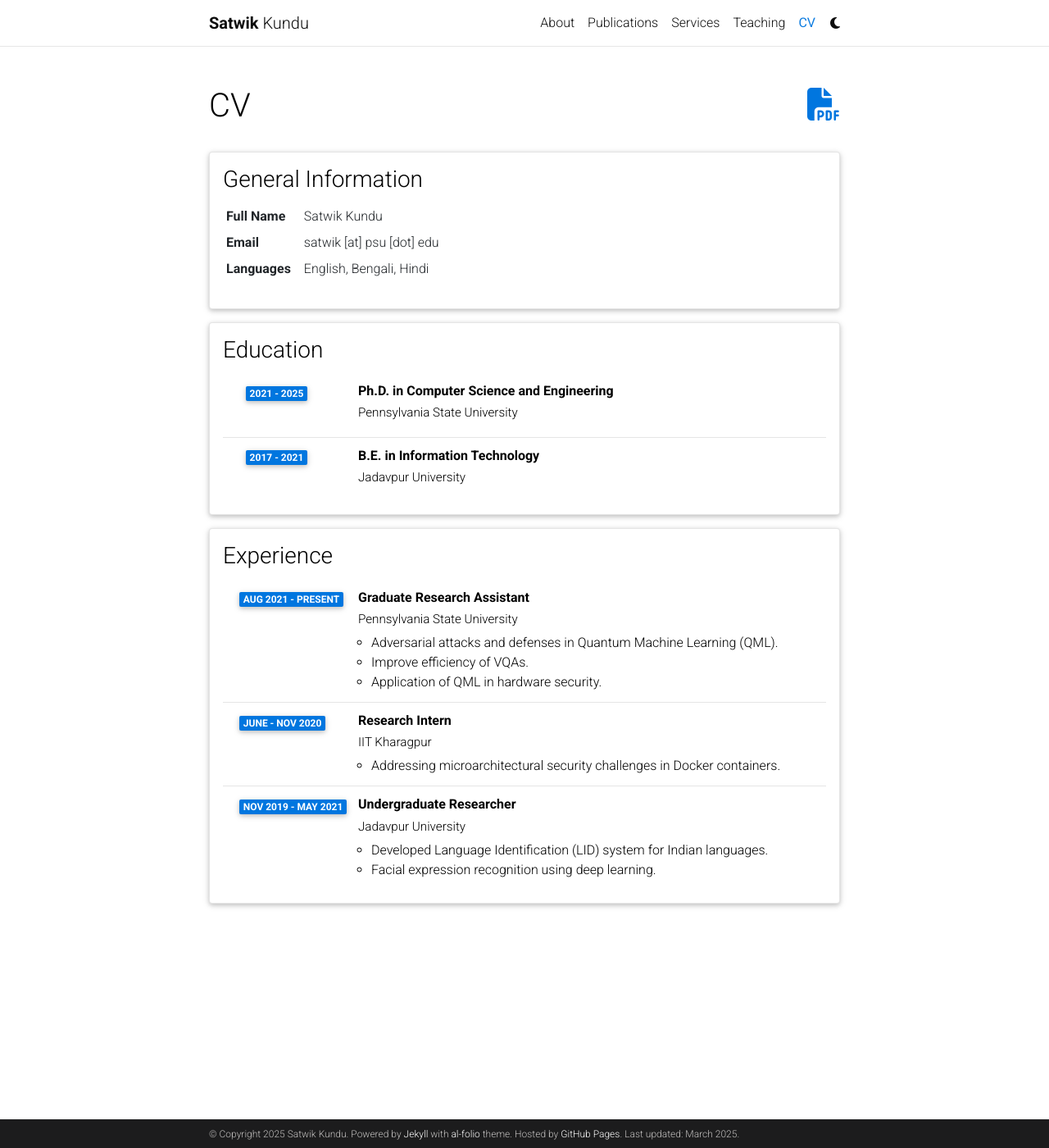
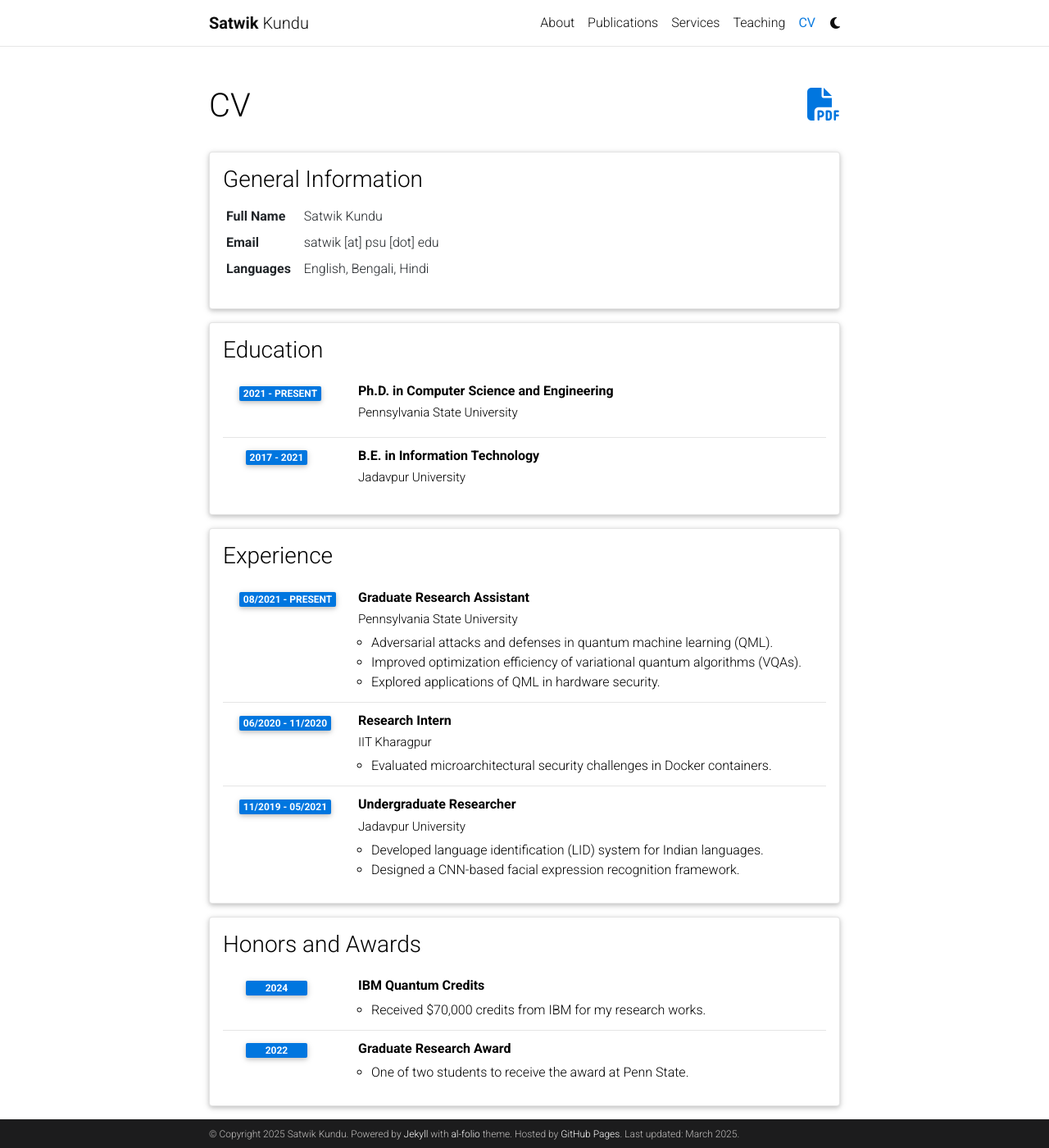
Before and after one commit to satwik-kundu/satwik-kundu.github.io, a Jekyll site: the page built from _pages/cv.md, in a window 1280 px wide and 1400 px high. Shown: the whole window at 82% size. Built offline with Jekyll 4.4.1, drawn with Linux system fonts in a browser that asks for light colours; full-size pictures stand in for the smaller copies a plugin makes; comment, search, counter and statistics services are not loaded; a style sheet for code colours, icons or effects is not loaded.

Commit message:
updated CV

```diff
--- a/_config.yml
+++ b/_config.yml
@@ -6,8 +6,8 @@ title: blank # the website title (if blank, full name will be used instead)
 first_name: Satwik
 middle_name:
 last_name: Kundu
-# chinese_last_name: 徐
-# chinese_first_name: 俊燊
+# bengali_last_name: কুন্ডু
+# bengali_first_name: সাত্ত্বিক
 email: satwik@psu.edu
 description: > # the ">" symbol means to ignore newlines until "footer_text:"
   Welcome to Satwik Kundu's personal website!
--- a/_data/conferences.yml
+++ b/_data/conferences.yml
@@ -36,4 +36,4 @@
 
 - name: "ISLPED"
   link: "https://www.islped.org/2025/"
-  deadline: "2025-03-10"
+  deadline: "2025-03-17"
--- a/_data/cv.yml
+++ b/_data/cv.yml
@@ -15,7 +15,7 @@
   contents:
     - title: Ph.D. in Computer Science and Engineering
       institution: Pennsylvania State University
-      year: 2021 - 2025
+      year: 2021 - Present
     - title: B.E. in Information Technology
       institution: Jadavpur University
       year: 2017 - 2021
@@ -28,22 +28,22 @@
   contents:
     - title: Graduate Research Assistant
       institution: Pennsylvania State University
-      year: Aug 2021 - present
+      year: 08/2021 - present
       description:
-        - Adversarial attacks and defenses in Quantum Machine Learning (QML).
-        - Improve efficiency of VQAs.
-        - Application of QML in hardware security.
+        - Adversarial attacks and defenses in quantum machine learning (QML).
+        - Improved optimization efficiency of variational quantum algorithms (VQAs).
+        - Explored applications of QML in hardware security.
     - title: Research Intern
       institution: IIT Kharagpur
-      year: June - Nov 2020
+      year: 06/2020 - 11/2020
       description:
-        - Addressing microarchitectural security challenges in Docker containers.
+        - Evaluated microarchitectural security challenges in Docker containers.
     - title: Undergraduate Researcher
       institution: Jadavpur University
-      year: Nov 2019 - May 2021
+      year: 11/2019 - 05/2021
       description:
-        - Developed Language Identification (LID) system for Indian languages.
-        - Facial expression recognition using deep learning.
+        - Developed language identification (LID) system for Indian languages.
+        - Designed a CNN-based facial expression recognition framework.
 
 # - title: Open Source Projects
 #   type: time_table
@@ -52,16 +52,17 @@
 #       year: 2015-now
 #       description: A beautiful, simple, clean, and responsive Jekyll theme for academics.
 
-# - title: Honors and Awards
-#   type: time_table
-#   contents:
-#     - year: 1921
-#       items:
-#         - Nobel Prize in Physics
-#         - Matteucci Medal
-#     - year: 2029
-#       items:
-#         - Max Planck Medal
+- title: Honors and Awards
+  type: time_table
+  contents:
+    - year: 2024
+      title: IBM Quantum Credits
+      items:
+        - Received $70,000 credits from IBM for my research works.
+    - year: 2022
+      title: Graduate Research Award
+      items:
+        - One of two students to receive the award at Penn State.
 
 # - title: Academic Interests
 #   type: nested_list
```
Also changed, not shown: _layouts/about.html (+4 -4 lines), _pages/services.md (+0 -5 lines), 1 other file.
